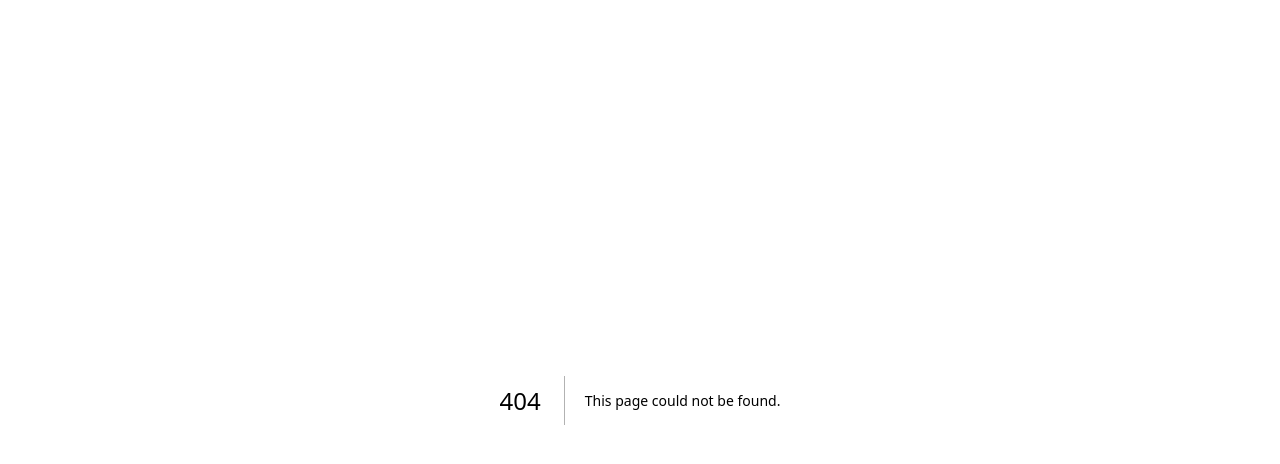
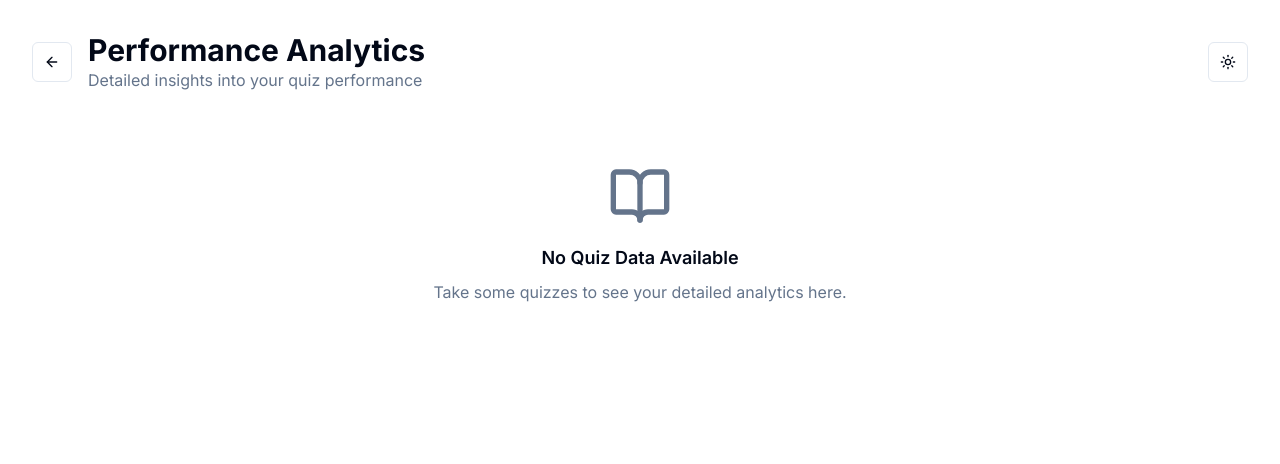
Before and after one commit to shivbera18/quiz-repo, a Next.js app: page /analytics in a window 1280 px wide. Before the commit this address had no page. Shown: the top 464 px of the page. Built offline with nearby package versions, Linux system fonts and the light colour scheme.

Commit message:
fix: Add SSR guards to prevent localStorage errors during build
- Add typeof window checks in analytics and profile pages
- Recreate analytics page with proper structure
- Fix localStorage access for server-side rendering compatibility
- Build now passes successfully without SSR errors

```diff
--- /dev/null
+++ b/app/analytics/page.tsx
@@ -0,0 +1,91 @@
+"use client"
+
+import { useState, useEffect } from "react"
+import { useAuth } from "@/hooks/use-auth"
+import { Button } from "@/components/ui/button"
+import { ThemeToggle } from "@/components/theme-toggle"
+import { ArrowLeft } from "lucide-react"
+import Link from "next/link"
+import AdvancedAnalytics from "@/components/advanced-analytics"
+
+interface QuizResult {
+  _id: string
+  date: string
+  quizName: string
+  quizId: string
+  totalScore: number
+  rawScore: number
+  positiveMarks: number
+  negativeMarks: number
+  correctAnswers: number
+  wrongAnswers: number
+  unanswered: number
+  sections: {
+    reasoning?: number
+    quantitative?: number
+    english?: number
+  }
+  questions: any[]
+  timeSpent: number
+  negativeMarking: boolean
+  negativeMarkValue: number
+}
+
+export default function AnalyticsPage() {
+  const { user } = useAuth()
+  const [results, setResults] = useState<QuizResult[]>([])
+  const [loading, setLoading] = useState(true)
+
+  useEffect(() => {
+    const loadResults = () => {
+      try {
+        if (typeof window === 'undefined') return
+
+        const storedResults = localStorage.getItem("quizResults")
+        if (storedResults) {
+          const parsedResults = JSON.parse(storedResults)
+          setResults(parsedResults)
+        }
+      } catch (error) {
+        console.error("Error loading quiz results:", error)
+      } finally {
+        setLoading(false)
+      }
+    }
+
+    loadResults()
+  }, [])
+
+  if (loading) {
+    return (
+      <div className="min-h-screen bg-background flex items-center justify-center">
+        <div className="text-center">Loading analytics...</div>
+      </div>
+    )
+  }
+
+  return (
+    <div className="min-h-screen bg-background">
+      <div className="container mx-auto px-4 sm:px-6 lg:px-8 py-4 sm:py-8">
+        {/* Header */}
+        <div className="flex items-center justify-between mb-6">
+          <div className="flex items-center gap-4">
+            <Link href="/dashboard">
+              <Button variant="outline" size="icon">
+                <ArrowLeft className="h-4 w-4" />
+              </Button>
+            </Link>
+            <div>
+              <h1 className="text-3xl font-bold text-foreground">Performance Analytics</h1>
+              <p className="text-muted-foreground">Detailed insights into your quiz performance</p>
+            </div>
+          </div>
+          <ThemeToggle />
+        </div>
+
+        {/* Advanced Analytics Component */}
+        <AdvancedAnalytics results={results} />
+      </div>
+    </div>
+  )
+}
--- a/app/profile/page.tsx
+++ b/app/profile/page.tsx
@@ -82,6 +82,8 @@ export default function ProfilePage() {
   }, [])
 
   const calculateUserStats = () => {
+    if (typeof window === 'undefined') return
+
     const results = JSON.parse(localStorage.getItem("quizResults") || "[]")
 
     if (results.length === 0) return
@@ -132,6 +134,8 @@ export default function ProfilePage() {
   }
 
   const calculateAchievements = () => {
+    if (typeof window === 'undefined') return
+
     const results = JSON.parse(localStorage.getItem("quizResults") || "[]")
 
     const achievementsList: Achievement[] = [
@@ -223,6 +227,8 @@ export default function ProfilePage() {
   const { progressExp, requiredExp } = getExperienceToNextLevel()
 
   const getRecentActivity = (): ActivityItem[] => {
+    if (typeof window === 'undefined') return []
+
     const results = JSON.parse(localStorage.getItem("quizResults") || "[]")
     return results
       .slice(-5)
```
